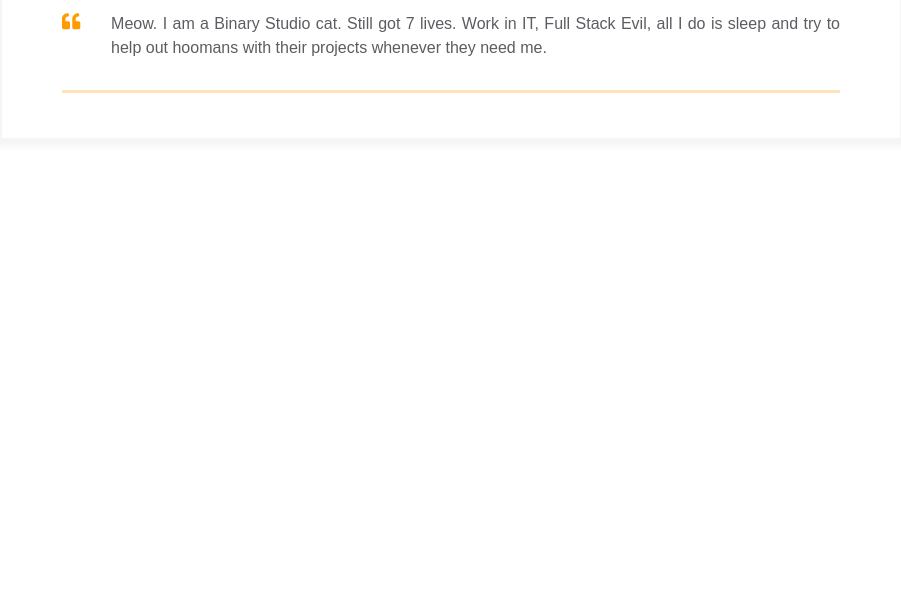
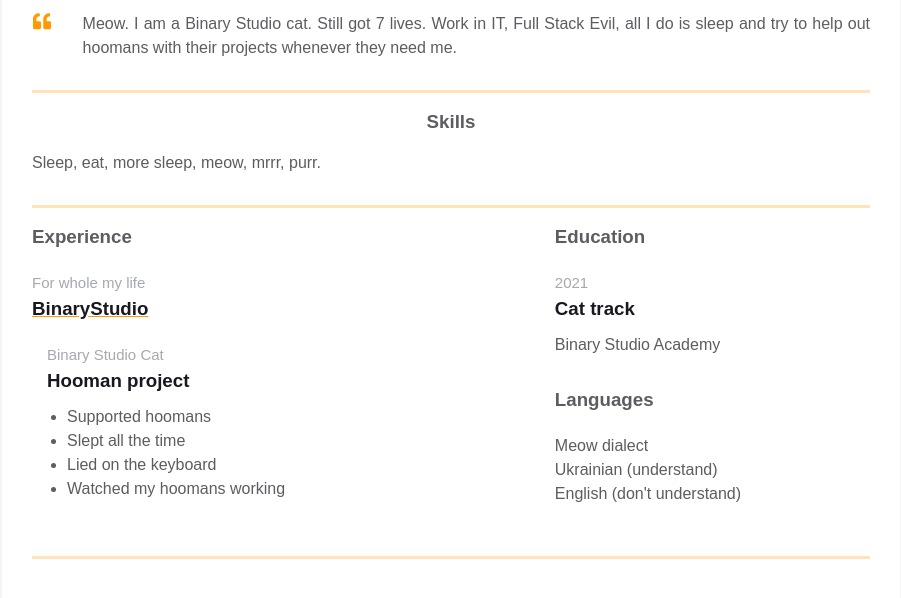
Before and after one commit to Volhara20/homepage, a plain HTML site: page index.html in a window 1280 px wide. Shown: the part 350-948 px from the top of the page, without its empty margins (189-1090 px from the left). Before the commit the page ends 800 px from the top, so only its background shows below. Drawn offline with Linux system fonts and the light colour scheme.

Commit message:
add skills, experience blocks and additional info

```diff
--- a/index.html
+++ b/index.html
@@ -1,5 +1,5 @@
 <!DOCTYPE html>
-<html>
+<html lang="en">
 
 <head>
     <meta charset="UTF-8" />
@@ -20,13 +20,13 @@
                         <div class="contact-info__block">
                             <a href="" rel="author" class="contact-info__item">
                                 <div class="contact-info__item-icon-wrapper">
-                                    <svg class="contact-info__item-icon" xmlns="http://www.w3.org/2000/svg" aria-hidden="true" focusable="false" data-prefix="far" data-icon="calendar-alt" class="svg-inline--fa fa-calendar-alt fa-w-14" role="img" viewBox="0 0 448 512">
-                                <path fill="currentColor" d="M148 288h-40c-6.6 0-12-5.4-12-12v-40c0-6.6 5.4-12 12-12h40c6.6 0 12 5.4 12 12v40c0 6.6-5.4 12-12 12zm108-12v-40c0-6.6-5.4-12-12-12h-40c-6.6 0-12 5.4-12 12v40c0 6.6 5.4 12 12 12h40c6.6 0 12-5.4 12-12zm96 0v-40c0-6.6-5.4-12-12-12h-40c-6.6 0-12 5.4-12 12v40c0 6.6 5.4 12 12 12h40c6.6 0 12-5.4 12-12zm-96 96v-40c0-6.6-5.4-12-12-12h-40c-6.6 0-12 5.4-12 12v40c0 6.6 5.4 12 12 12h40c6.6 0 12-5.4 12-12zm-96 0v-40c0-6.6-5.4-12-12-12h-40c-6.6 0-12 5.4-12 12v40c0 6.6 5.4 12 12 12h40c6.6 0 12-5.4 12-12zm192 0v-40c0-6.6-5.4-12-12-12h-40c-6.6 0-12 5.4-12 12v40c0 6.6 5.4 12 12 12h40c6.6 0 12-5.4 12-12zm96-260v352c0 26.5-21.5 48-48 48H48c-26.5 0-48-21.5-48-48V112c0-26.5 21.5-48 48-48h48V12c0-6.6 5.4-12 12-12h40c6.6 0 12 5.4 12 12v52h128V12c0-6.6 5.4-12 12-12h40c6.6 0 12 5.4 12 12v52h48c26.5 0 48 21.5 48 48zm-48 346V160H48v298c0 3.3 2.7 6 6 6h340c3.3 0 6-2.7 6-6z"/>
+                                    <svg class="contact-info__item-icon" xmlns="http://www.w3.org/2000/svg" viewBox="0 0 448 512">
+                                <path
+                                d="M148 288h-40c-6.6 0-12-5.4-12-12v-40c0-6.6 5.4-12 12-12h40c6.6 0 12 5.4 12 12v40c0 6.6-5.4 12-12 12zm108-12v-40c0-6.6-5.4-12-12-12h-40c-6.6 0-12 5.4-12 12v40c0 6.6 5.4 12 12 12h40c6.6 0 12-5.4 12-12zm96 0v-40c0-6.6-5.4-12-12-12h-40c-6.6 0-12 5.4-12 12v40c0 6.6 5.4 12 12 12h40c6.6 0 12-5.4 12-12zm-96 96v-40c0-6.6-5.4-12-12-12h-40c-6.6 0-12 5.4-12 12v40c0 6.6 5.4 12 12 12h40c6.6 0 12-5.4 12-12zm-96 0v-40c0-6.6-5.4-12-12-12h-40c-6.6 0-12 5.4-12 12v40c0 6.6 5.4 12 12 12h40c6.6 0 12-5.4 12-12zm192 0v-40c0-6.6-5.4-12-12-12h-40c-6.6 0-12 5.4-12 12v40c0 6.6 5.4 12 12 12h40c6.6 0 12-5.4 12-12zm96-260v352c0 26.5-21.5 48-48 48H48c-26.5 0-48-21.5-48-48V112c0-26.5 21.5-48 48-48h48V12c0-6.6 5.4-12 12-12h40c6.6 0 12 5.4 12 12v52h128V12c0-6.6 5.4-12 12-12h40c6.6 0 12 5.4 12 12v52h48c26.5 0 48 21.5 48 48zm-48 346V160H48v298c0 3.3 2.7 6 6 6h340c3.3 0 6-2.7 6-6z"/>
                             </svg>
                                 </div>
                                 <span>Im older than you</span>
                             </a>
-
 
                             <a href="" rel="author" class="contact-info__item">
                                 <div class="contact-info__item-icon-wrapper">
@@ -50,7 +50,6 @@
                             </a>
                         </div>
 
-
                         <div class="contact-info__block contact-info__block--center">
                             <img class="contact-info__avatar" src="assets/avatar.jpg" alt="Avatar">
                         </div>
@@ -59,30 +58,34 @@
 
                             <a href="" rel="author" class="contact-info__item">
                                 <div class="contact-info__item-icon-wrapper">
-                                    <svg class="contact-info__item-icon" xmlns="http://www.w3.org/2000/svg" aria-hidden="true" focusable="false" data-prefix="far" data-icon="envelope" class="svg-inline--fa fa-envelope fa-w-16" role="img" viewBox="0 0 512 512">
-                                        <path fill="currentColor" d="M464 64H48C21.49 64 0 85.49 0 112v288c0 26.51 21.49 48 48 48h416c26.51 0 48-21.49 48-48V112c0-26.51-21.49-48-48-48zm0 48v40.805c-22.422 18.259-58.168 46.651-134.587 106.49-16.841 13.247-50.201 45.072-73.413 44.701-23.208.375-56.579-31.459-73.413-44.701C106.18 199.465 70.425 171.067 48 152.805V112h416zM48 400V214.398c22.914 18.251 55.409 43.862 104.938 82.646 21.857 17.205 60.134 55.186 103.062 54.955 42.717.231 80.509-37.199 103.053-54.947 49.528-38.783 82.032-64.401 104.947-82.653V400H48z"/>
+                                    <svg class="contact-info__item-icon" xmlns="http://www.w3.org/2000/svg" viewBox="0 0 512 512">
+                                        <path
+                                        d="M464 64H48C21.49 64 0 85.49 0 112v288c0 26.51 21.49 48 48 48h416c26.51 0 48-21.49 48-48V112c0-26.51-21.49-48-48-48zm0 48v40.805c-22.422 18.259-58.168 46.651-134.587 106.49-16.841 13.247-50.201 45.072-73.413 44.701-23.208.375-56.579-31.459-73.413-44.701C106.18 199.465 70.425 171.067 48 152.805V112h416zM48 400V214.398c22.914 18.251 55.409 43.862 104.938 82.646 21.857 17.205 60.134 55.186 103.062 54.955 42.717.231 80.509-37.199 103.053-54.947 49.528-38.783 82.032-64.401 104.947-82.653V400H48z"/>
                                     </svg>
                                 </div>
                                 <span>ask@binary-studio.com</span>
                             </a>
 
-
                             <a href="" rel="author" class="contact-info__item">
                                 <div class="contact-info__item-icon-wrapper">
 
-                                    <svg class="contact-info__item-icon" aria-hidden="true" focusable="false" data-prefix="fas" data-icon="mobile-alt" class="svg-inline--fa fa-mobile-alt fa-w-10" role="img" xmlns="http://www.w3.org/2000/svg" viewBox="0 0 320 512"><path fill="currentColor" d="M272 0H48C21.5 0 0 21.5 0 48v416c0 26.5 21.5 48 48 48h224c26.5 0 48-21.5 48-48V48c0-26.5-21.5-48-48-48zM160 480c-17.7 0-32-14.3-32-32s14.3-32 32-32 32 14.3 32 32-14.3 32-32 32zm112-108c0 6.6-5.4 12-12 12H60c-6.6 0-12-5.4-12-12V60c0-6.6 5.4-12 12-12h200c6.6 0 12 5.4 12 12v312z"></path></svg>
+                                    <svg class="contact-info__item-icon" xmlns="http://www.w3.org/2000/svg" viewBox="0 0 320 512">
+                                        <path
+                                        d="M272 0H48C21.5 0 0 21.5 0 48v416c0 26.5 21.5 48 48 48h224c26.5 0 48-21.5 48-48V48c0-26.5-21.5-48-48-48zM160 480c-17.7 0-32-14.3-32-32s14.3-32 32-32 32 14.3 32 32-14.3 32-32 32zm112-108c0 6.6-5.4 12-12 12H60c-6.6 0-12-5.4-12-12V60c0-6.6 5.4-12 12-12h200c6.6 0 12 5.4 12 12v312z"></path></svg>
                                 </div>
                                 <span>+380 32 231 6454</span>
                             </a>
                             <a href="https://ua.linkedin.com/company/binary-studio_241166" rel="author" class="contact-info__item">
                                 <div class="contact-info__item-icon-wrapper">
-                                    <svg class="contact-info__item-icon" xmlns="http://www.w3.org/2000/svg" aria-hidden="true" focusable="false" data-prefix="fab" data-icon="instagram" class="svg-inline--fa fa-instagram fa-w-14" role="img" viewBox="0 0 448 512"><path fill="currentColor" d="M224.1 141c-63.6 0-114.9 51.3-114.9 114.9s51.3 114.9 114.9 114.9S339 319.5 339 255.9 287.7 141 224.1 141zm0 189.6c-41.1 0-74.7-33.5-74.7-74.7s33.5-74.7 74.7-74.7 74.7 33.5 74.7 74.7-33.6 74.7-74.7 74.7zm146.4-194.3c0 14.9-12 26.8-26.8 26.8-14.9 0-26.8-12-26.8-26.8s12-26.8 26.8-26.8 26.8 12 26.8 26.8zm76.1 27.2c-1.7-35.9-9.9-67.7-36.2-93.9-26.2-26.2-58-34.4-93.9-36.2-37-2.1-147.9-2.1-184.9 0-35.8 1.7-67.6 9.9-93.9 36.1s-34.4 58-36.2 93.9c-2.1 37-2.1 147.9 0 184.9 1.7 35.9 9.9 67.7 36.2 93.9s58 34.4 93.9 36.2c37 2.1 147.9 2.1 184.9 0 35.9-1.7 67.7-9.9 93.9-36.2 26.2-26.2 34.4-58 36.2-93.9 2.1-37 2.1-147.8 0-184.8zM398.8 388c-7.8 19.6-22.9 34.7-42.6 42.6-29.5 11.7-99.5 9-132.1 9s-102.7 2.6-132.1-9c-19.6-7.8-34.7-22.9-42.6-42.6-11.7-29.5-9-99.5-9-132.1s-2.6-102.7 9-132.1c7.8-19.6 22.9-34.7 42.6-42.6 29.5-11.7 99.5-9 132.1-9s102.7-2.6 132.1 9c19.6 7.8 34.7 22.9 42.6 42.6 11.7 29.5 9 99.5 9 132.1s2.7 102.7-9 132.1z"/>
+                                    <svg class="contact-info__item-icon" xmlns="http://www.w3.org/2000/svg" viewBox="0 0 448 512">
+                                        <path
+                                        d="M224.1 141c-63.6 0-114.9 51.3-114.9 114.9s51.3 114.9 114.9 114.9S339 319.5 339 255.9 287.7 141 224.1 141zm0 189.6c-41.1 0-74.7-33.5-74.7-74.7s33.5-74.7 74.7-74.7 74.7 33.5 74.7 74.7-33.6 74.7-74.7 74.7zm146.4-194.3c0 14.9-12 26.8-26.8 26.8-14.9 0-26.8-12-26.8-26.8s12-26.8 26.8-26.8 26.8 12 26.8 26.8zm76.1 27.2c-1.7-35.9-9.9-67.7-36.2-93.9-26.2-26.2-58-34.4-93.9-36.2-37-2.1-147.9-2.1-184.9 0-35.8 1.7-67.6 9.9-93.9 36.1s-34.4 58-36.2 93.9c-2.1 37-2.1 147.9 0 184.9 1.7 35.9 9.9 67.7 36.2 93.9s58 34.4 93.9 36.2c37 2.1 147.9 2.1 184.9 0 35.9-1.7 67.7-9.9 93.9-36.2 26.2-26.2 34.4-58 36.2-93.9 2.1-37 2.1-147.8 0-184.8zM398.8 388c-7.8 19.6-22.9 34.7-42.6 42.6-29.5 11.7-99.5 9-132.1 9s-102.7 2.6-132.1-9c-19.6-7.8-34.7-22.9-42.6-42.6-11.7-29.5-9-99.5-9-132.1s-2.6-102.7 9-132.1c7.8-19.6 22.9-34.7 42.6-42.6 29.5-11.7 99.5-9 132.1-9s102.7-2.6 132.1 9c19.6 7.8 34.7 22.9 42.6 42.6 11.7 29.5 9 99.5 9 132.1s2.7 102.7-9 132.1z"/>
                                     </svg>
                                 </div>
                                 <span>binary-studio-cat</span>
                             </a>
                         </div>
-
+                    </div>
                 </div>
 
             </div>
@@ -101,6 +104,64 @@
                     </div>
                 </div>
             </div>
+            <div class="container">
+                <div class="resume__block">
+                    <div class="skills">
+                        <h3 class="skills__header">Skills</h3>
+                        <p class="skills__text">Sleep, eat, more sleep, meow, mrrr, purr. </p>
+                    </div>
+                </div>
+            </div>
+            <div class="container">
+                <div class="resume__block">
+                    <div class="main-info fh">
+
+                        <div class="experiences">
+                            <h3 class="experiences__header">Experience</h3>
+                            <div class="experiences__company">
+                                <div class="experiences__company-header">
+                                    <span class="experiences__company-header-durability">For whole my life</span>
+                                    <h3 class="experiences__company-header-name">BinaryStudio</h3>
+                                </div>
+
+                                <div class="experiences__company-project">
+                                    <span class="experiences__company-project-role">Binary Studio Cat</span>
+                                    <h3 class="experiences__company-project-name">Hooman project</h3>
+                                    <ul class="experiences__company-project-responsibilities">
+                                        <li>Supported hoomans</li>
+                                        <li>Slept all the time</li>
+                                        <li>Lied on the keyboard</li>
+                                        <li>Watched my hoomans working</li>
+                                    </ul>
+                                </div>
+                            </div>
+                        </div>
+
+                        <div class="additional-info fv">
+                            <div class="additional-info__education">
+                                <h3 class="additional-info__education-header">Education</h3>
+                                <div class="additional-info__education-university">
+                                    <span class="additional-info__education-university-durability">2021</span>
+                                    <h3 class="additional-info__education-university-speciality">Cat track</h3>
+                                    <p class="additional-info__education-university-name">Binary Studio Academy</p>
+                                </div>
+                            </div>
+
+                            <div class="additional-info__languages">
+                                <h3 class="additional-info__languages-header">Languages</h3>
+                                <p class="additional-info__languages-item">
+                                    Meow dialect
+                                </p>
+                                <p class="additional-info__languages-item">
+                                    Ukrainian (understand)
+                                </p>
+                                <p class="additional-info__languages-item">
+                                    English (don't understand)
+                                </p>
+                            </div>
+                        </div>
+                    </div>
+                </div>
             </div>
         </div>
     </main>
```
Lines whose indentation alone changed are shown as unchanged.
